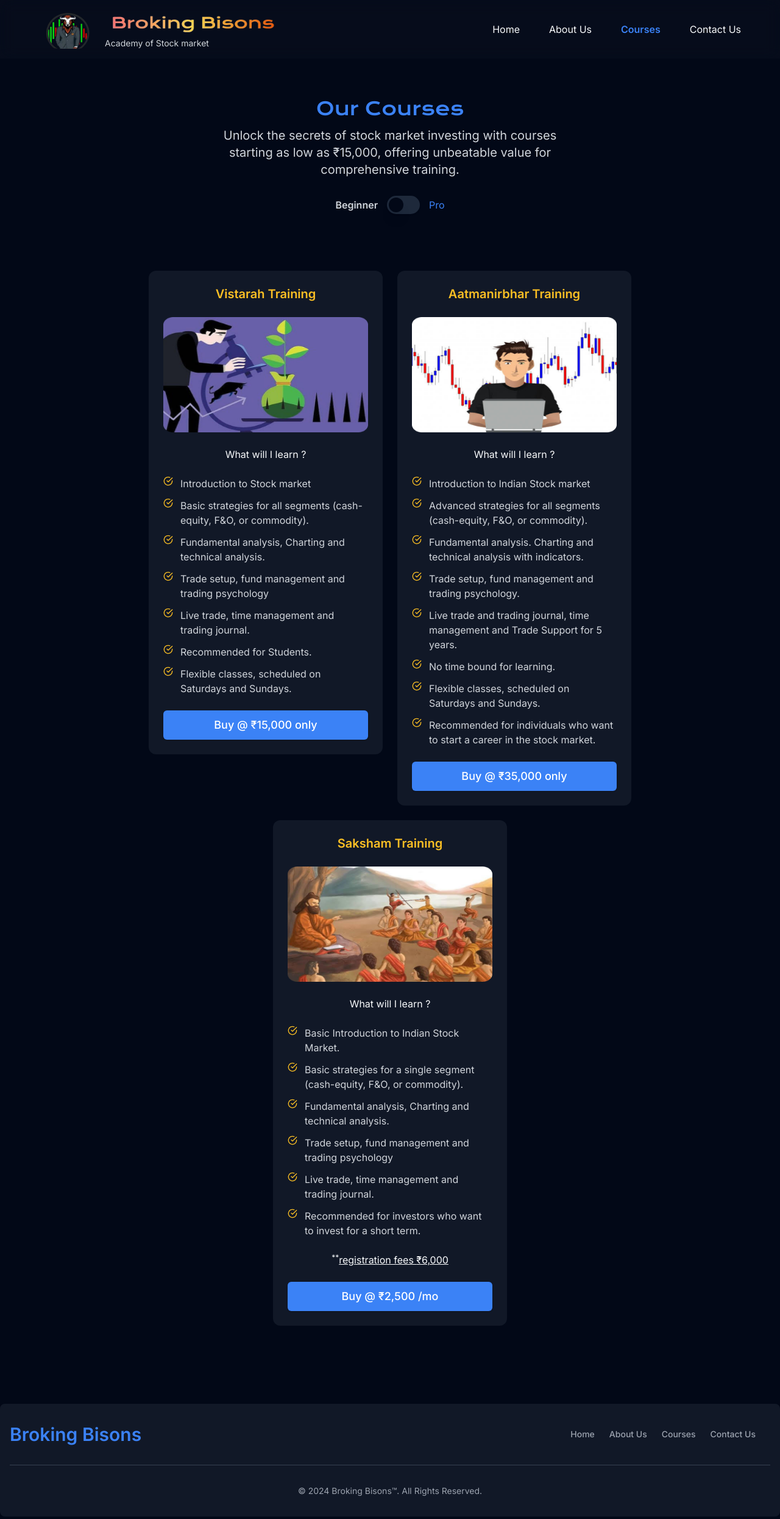
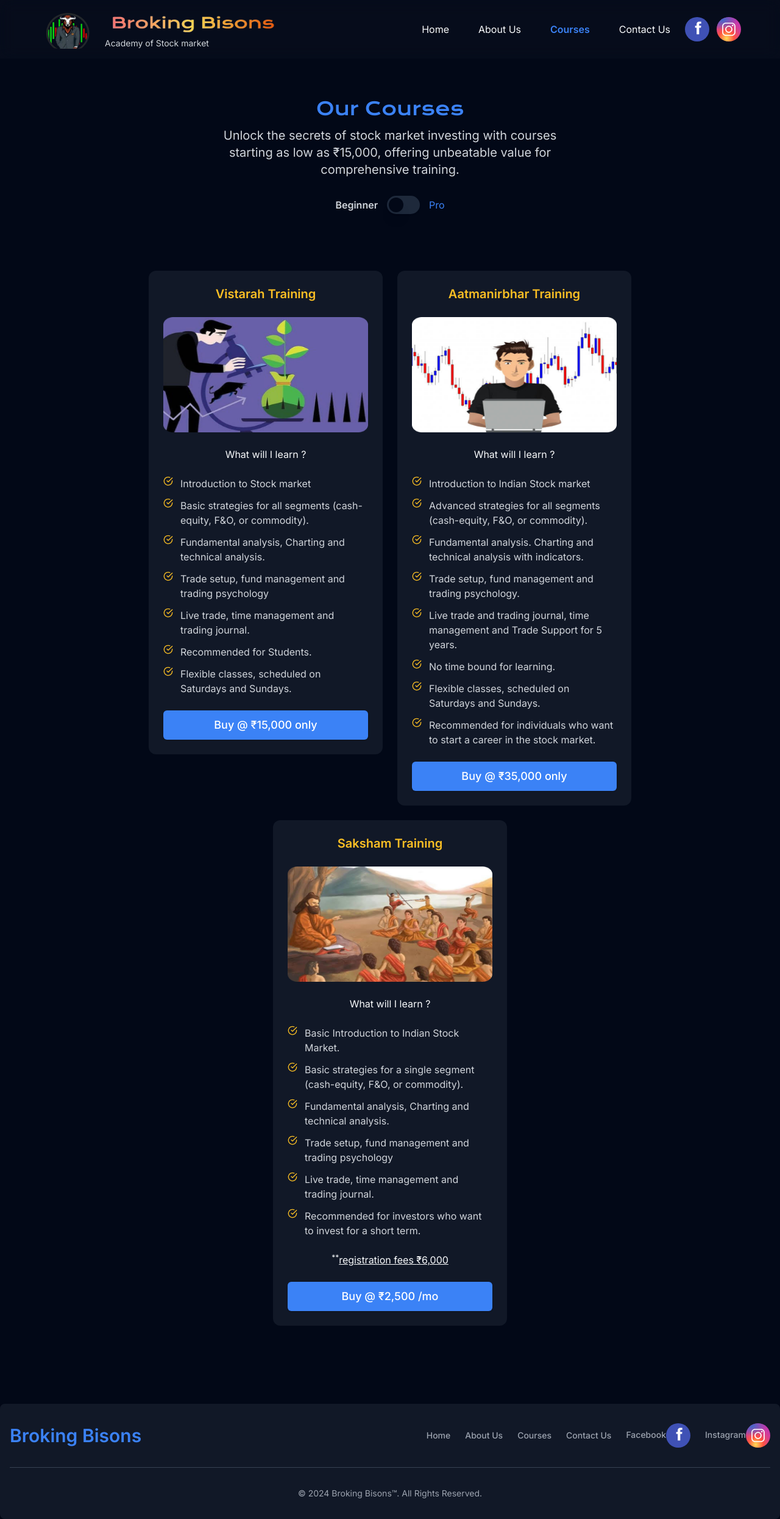
Before and after one commit to yash91989201/broking_bisons, a Next.js app: page /courses in a window 1280 px wide. Shown: the whole page at 61% size. Built offline with nearby package versions, Linux system fonts and the light colour scheme.

Commit message:
add social links

```diff
--- a/src/components/shared/footer.tsx
+++ b/src/components/shared/footer.tsx
@@ -11,25 +11,112 @@ export default function Footer() {
               Broking Bisons
             </span>
           </a>
-          <ul className="flex flex-wrap items-center mb-6 text-sm font-medium text-gray-500 sm:mb-0 dark:text-gray-400">
+          <ul className="flex flex-wrap items-center mb-6 text-sm font-medium text-gray-500 sm:mb-0 dark:text-gray-400 gap-3 md:gap-6">
             <li>
-              <a href="/" className="hover:underline mr-4 md:mr-6">
+              <a href="/" className="hover:underline">
                 Home
               </a>
             </li>
             <li>
-              <a href="/about-us" className="hover:underline mr-4 md:me-6">
+              <a href="/about-us" className="hover:underline">
                 About Us
               </a>
             </li>
             <li>
-              <a href="/courses" className="hover:underline mr-4 md:mr-6">
+              <a href="/courses" className="hover:underline">
                 Courses
               </a>
             </li>
             <li>
-              <a href="/contact-us" className="hover:underline mr-4 md:mr-6">
+              <a href="/contact-us" className="hover:underline">
                 Contact Us
+              </a>
+            </li>
+            <li>
+              <a href="https://m.facebook.com/61557250179825">
+                <span>Facebook</span>
+                <svg
+                  xmlns="http://www.w3.org/2000/svg"
+                  x="0px"
+                  y="0px"
+                  width="100"
+                  height="100"
+                  viewBox="0 0 48 48"
+                  className="size-10 md:inline hidden"
+                >
+                  <circle cx="24" cy="24" r="24" fill="#3F51B5"></circle>
+                  <path
+                    fill="#FFF"
+                    d="M34.368,25H31v13h-5V25h-3v-4h3v-2.41c0.002-3.508,1.459-5.59,5.592-5.59H35v4h-2.287C31.104,17,31,17.6,31,18.723V21h4L34.368,25z"
+                    transform="translate(-3, -4)"
+                  ></path>
+                </svg>
+              </a>
+            </li>
+            <li>
+              <a href="https://www.instagram.com/brokingbisons">
+                <span>Instagram</span>
+                <svg
+                  xmlns="http://www.w3.org/2000/svg"
+                  x="0px"
+                  y="0px"
+                  width="100"
+                  height="100"
+                  viewBox="0 0 48 48"
+                  className="size-10 md:inline hidden"
+                >
+                  <radialGradient
+                    id="yOrnnhliCrdS2gy~4tD8ma_Xy10Jcu1L2Su_gr1"
+                    cx="19.38"
+                    cy="42.035"
+                    r="44.899"
+                    gradientUnits="userSpaceOnUse"
+                  >
+                    <stop offset="0" stop-color="#fd5"></stop>
+                    <stop offset=".328" stop-color="#ff543f"></stop>
+                    <stop offset=".348" stop-color="#fc5245"></stop>
+                    <stop offset=".504" stop-color="#e64771"></stop>
+                    <stop offset=".643" stop-color="#d53e91"></stop>
+                    <stop offset=".761" stop-color="#cc39a4"></stop>
+                    <stop offset=".841" stop-color="#c837ab"></stop>
+                  </radialGradient>
+                  <circle
+                    cx="24"
+                    cy="24"
+                    r="24"
+                    fill="url(#yOrnnhliCrdS2gy~4tD8ma_Xy10Jcu1L2Su_gr1)"
+                  ></circle>
+                  <radialGradient
+                    id="yOrnnhliCrdS2gy~4tD8mb_Xy10Jcu1L2Su_gr2"
+                    cx="11.786"
+                    cy="5.54"
+                    r="29.813"
+                    gradientTransform="matrix(1 0 0 .6663 0 1.849)"
+                    gradientUnits="userSpaceOnUse"
+                  >
+                    <stop offset="0" stop-color="#4168c9"></stop>
+                    <stop
+                      offset=".999"
+                      stop-color="#4168c9"
+                      stop-opacity="0"
+                    ></stop>
+                  </radialGradient>
+                  <circle
+                    cx="24"
+                    cy="24"
+                    r="24"
+                    fill="url(#yOrnnhliCrdS2gy~4tD8mb_Xy10Jcu1L2Su_gr2)"
+                  ></circle>
+                  <path
+                    fill="#fff"
+                    d="M24,31c-3.859,0-7-3.14-7-7s3.141-7,7-7s7,3.14,7,7S27.859,31,24,31z M24,19c-2.757,0-5,2.243-5,5s2.243,5,5,5s5-2.243,5-5S26.757,19,24,19z"
+                  ></path>
+                  <circle cx="31.5" cy="16.5" r="1.5" fill="#fff"></circle>
+                  <path
+                    fill="#fff"
+                    d="M30,37H18c-3.859,0-7-3.14-7-7V18c0-3.86,3.141-7,7-7h12c3.859,0,7,3.14,7,7v12C37,33.86,33.859,37,30,37z M18,13c-2.757,0-5,2.243-5,5v12c0,2.757,2.243,5,5,5h12c2.757,0,5-2.243,5-5V18c0-2.757-2.243-5-5-5H18z"
+                  ></path>
+                </svg>
               </a>
             </li>
           </ul>
--- a/src/components/shared/header.tsx
+++ b/src/components/shared/header.tsx
@@ -15,14 +15,14 @@ import { Menu } from "lucide-react";
 import Image from "next/image";
 import { Krona_One } from "next/font/google";
 
-const font = Krona_One({ subsets: ["latin"], weight: "400" });
+// const font = Krona_One({ subsets: ["latin"], weight: "400" });
 
 export default function Header() {
   const pathname = usePathname();
   return (
     <header className="lg:px-6 backdrop-filter backdrop-blur-md sticky top-0 bg-opacity-40 z-50 bg-gray-900/30">
-			<div className="sm:max-w-[90vw] flex items-center justify-between mx-auto p-3 lg:py-6 lg:px-0 h-20 sm:h-24">
-				<Link href="/">
+      <div className="sm:max-w-[90vw] flex items-center justify-between mx-auto p-3 lg:py-6 lg:px-0 h-20 sm:h-24 gap-6">
+        <Link href="/" className="flex-1">
           <div className="flex items-center gap-1.5 sm:gap-3">
             <div className="relative sm:w-24 sm:h-16 w-16 h-12 rounded-full bg-[var(--background)] overflow-hidden">
               <Image src="/assets/logo.png" alt="logo" fill />
@@ -50,7 +50,7 @@ export default function Header() {
             className={cn(
               pathname === "/"
                 ? "text-primary font-semibold"
-								: "hover:text-primary"
+                : "hover:text-primary",
             )}
             href="/"
           >
@@ -60,7 +60,7 @@ export default function Header() {
             className={cn(
               pathname === "/about-us"
                 ? "text-primary font-semibold"
-								: "hover:text-primary"
+                : "hover:text-primary",
             )}
             href="/about-us"
           >
@@ -70,7 +70,7 @@ export default function Header() {
             className={cn(
               pathname === "/courses"
                 ? "text-primary font-semibold"
-								: "hover:text-primary"
+                : "hover:text-primary",
             )}
             href="/courses"
           >
@@ -80,13 +80,96 @@ export default function Header() {
             className={cn(
               pathname === "/contact-us"
                 ? "text-primary font-semibold"
-								: "hover:text-primary"
+                : "hover:text-primary",
             )}
             href="/contact-us"
           >
             Contact Us
           </Link>
         </nav>
+        <div className="hidden items-center gap-3 sm:flex">
+          <Link href="https://m.facebook.com/61557250179825">
+            <svg
+              xmlns="http://www.w3.org/2000/svg"
+              x="0px"
+              y="0px"
+              width="100"
+              height="100"
+              viewBox="0 0 48 48"
+              className="size-10"
+            >
+              <circle cx="24" cy="24" r="24" fill="#3F51B5"></circle>
+              <path
+                fill="#FFF"
+                d="M34.368,25H31v13h-5V25h-3v-4h3v-2.41c0.002-3.508,1.459-5.59,5.592-5.59H35v4h-2.287C31.104,17,31,17.6,31,18.723V21h4L34.368,25z"
+                transform="translate(-3, -4)"
+              ></path>
+            </svg>
+          </Link>
+          <Link href="https://www.instagram.com/brokingbisons">
+            <svg
+              xmlns="http://www.w3.org/2000/svg"
+              x="0px"
+              y="0px"
+              width="100"
+              height="100"
+              viewBox="0 0 48 48"
+              className="size-10"
+            >
+              <radialGradient
+                id="yOrnnhliCrdS2gy~4tD8ma_Xy10Jcu1L2Su_gr1"
+                cx="19.38"
+                cy="42.035"
+                r="44.899"
+                gradientUnits="userSpaceOnUse"
+              >
+                <stop offset="0" stop-color="#fd5"></stop>
+                <stop offset=".328" stop-color="#ff543f"></stop>
+                <stop offset=".348" stop-color="#fc5245"></stop>
+                <stop offset=".504" stop-color="#e64771"></stop>
+                <stop offset=".643" stop-color="#d53e91"></stop>
+                <stop offset=".761" stop-color="#cc39a4"></stop>
+                <stop offset=".841" stop-color="#c837ab"></stop>
+              </radialGradient>
+              <circle
+                cx="24"
+                cy="24"
+                r="24"
+                fill="url(#yOrnnhliCrdS2gy~4tD8ma_Xy10Jcu1L2Su_gr1)"
+              ></circle>
+              <radialGradient
+                id="yOrnnhliCrdS2gy~4tD8mb_Xy10Jcu1L2Su_gr2"
+                cx="11.786"
+                cy="5.54"
+                r="29.813"
+                gradientTransform="matrix(1 0 0 .6663 0 1.849)"
+                gradientUnits="userSpaceOnUse"
+              >
+                <stop offset="0" stop-color="#4168c9"></stop>
+                <stop
+                  offset=".999"
+                  stop-color="#4168c9"
+                  stop-opacity="0"
+                ></stop>
+              </radialGradient>
+              <circle
+                cx="24"
+                cy="24"
+                r="24"
+                fill="url(#yOrnnhliCrdS2gy~4tD8mb_Xy10Jcu1L2Su_gr2)"
+              ></circle>
+              <path
+                fill="#fff"
+                d="M24,31c-3.859,0-7-3.14-7-7s3.141-7,7-7s7,3.14,7,7S27.859,31,24,31z M24,19c-2.757,0-5,2.243-5,5s2.243,5,5,5s5-2.243,5-5S26.757,19,24,19z"
+              ></path>
+              <circle cx="31.5" cy="16.5" r="1.5" fill="#fff"></circle>
+              <path
+                fill="#fff"
+                d="M30,37H18c-3.859,0-7-3.14-7-7V18c0-3.86,3.141-7,7-7h12c3.859,0,7,3.14,7,7v12C37,33.86,33.859,37,30,37z M18,13c-2.757,0-5,2.243-5,5v12c0,2.757,2.243,5,5,5h12c2.757,0,5-2.243,5-5V18c0-2.757-2.243-5-5-5H18z"
+              ></path>
+            </svg>
+          </Link>
+        </div>
         <Sheet>
           <SheetTrigger className="md:hidden">
             <Menu />
@@ -101,7 +184,7 @@ export default function Header() {
                   className={cn(
                     pathname === "/"
                       ? "text-primary font-semibold"
-											: "hover:text-primary"
+                      : "hover:text-primary",
                   )}
                   href="/"
                 >
@@ -113,7 +196,7 @@ export default function Header() {
                   className={cn(
                     pathname === "/about-us"
                       ? "text-primary font-semibold"
-											: "hover:text-primary"
+                      : "hover:text-primary",
                   )}
                   href="/about-us"
                 >
@@ -125,7 +208,7 @@ export default function Header() {
                   className={cn(
                     pathname === "/courses"
                       ? "text-primary font-semibold"
-											: "hover:text-primary"
+                      : "hover:text-primary",
                   )}
                   href="/courses"
                 >
@@ -137,11 +220,23 @@ export default function Header() {
                   className={cn(
                     pathname === "/contact-us"
                       ? "text-primary font-semibold"
-											: "hover:text-primary"
+                      : "hover:text-primary",
                   )}
                   href="/contact-us"
                 >
                   Contact Us
+                </Link>
+              </SheetTrigger>
+
+              <SheetTrigger>
+                <Link href="https://m.facebook.com/61557250179825">
+                  Facebook
+                </Link>
+              </SheetTrigger>
+
+              <SheetTrigger>
+                <Link href="https://www.instagram.com/brokingbisons">
+                  Instagram
                 </Link>
               </SheetTrigger>
             </nav>
```
Also changed, not shown: src/components/home/hero-section.css (+21 -7 lines), 1 other file (tests, documents, lock files or other folders). Lines whose indentation alone changed are shown as unchanged.
